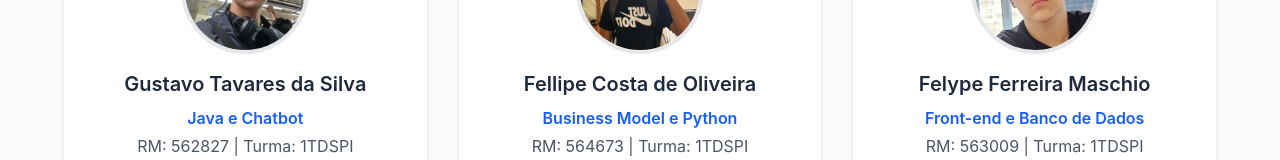
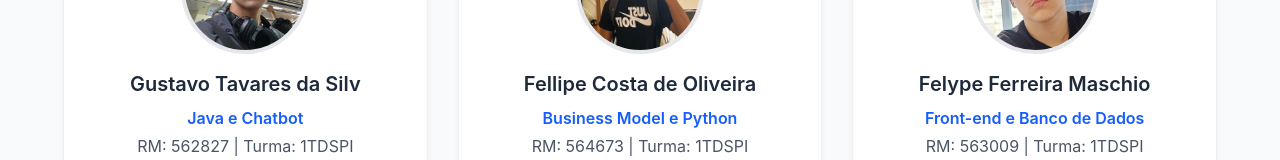
Before and after one commit to Sprint-3-HC-Acesso-Facil/CS4-Front-End, a React (Vite) app: page /integrantes in a window 1280 px wide. Shown: the part 468-628 px from the top of the page. Built offline with nearby package versions, Linux system fonts and the light colour scheme.

Commit message:
Arrumando problema na aba Integrantes 1

```diff
--- a/src/paginas/Integrantes.tsx
+++ b/src/paginas/Integrantes.tsx
@@ -6,7 +6,7 @@ import type { MembroEquipe } from '@/tipos'
 const membrosEquipe: MembroEquipe[] = [
   {
     id: '1',
-    nome: 'Gustavo Tavares da Silva',
+    nome: 'Gustavo Tavares da Silv',
     rm: '562827',
     turma: '1TDSPI',
     funcao: 'Java e Chatbot',
```
